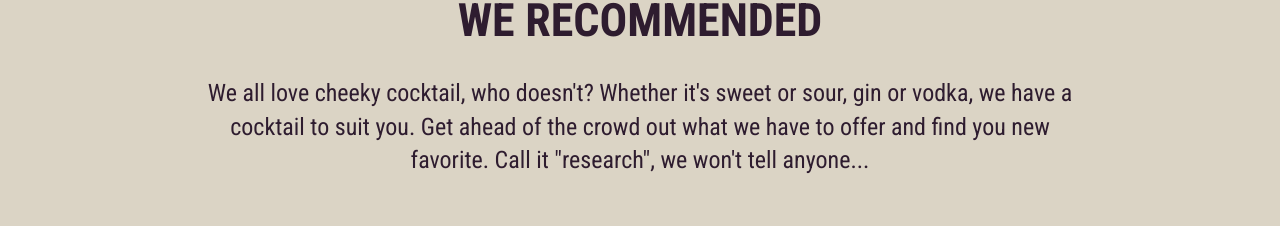
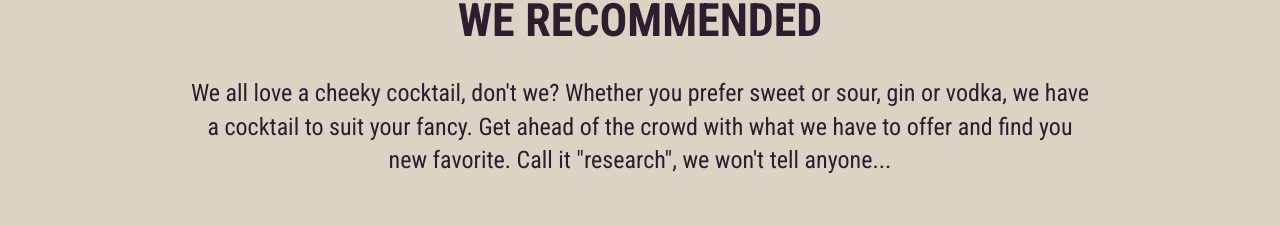
Before and after one commit to olgaodc/drink-it, a Next.js app: page / in a window 1280 px wide. Shown: the part 818-1044 px from the top of the page. Built offline with nearby package versions, Linux system fonts and the light colour scheme.

Commit message:
Recommendations text updated

```diff
--- a/src/components/Recommendations/Recommendations.tsx
+++ b/src/components/Recommendations/Recommendations.tsx
@@ -128,7 +128,7 @@ const Recommendations = () => {
               custom={2}
               variants={textAnimation}
             >
-              We all love cheeky cocktail, who doesn't? Whether it's sweet or sour, gin or vodka, we have a cocktail to suit you. Get ahead of the crowd out what we have to offer and find you new favorite. Call it "research", we won't tell anyone...
+              We all love a cheeky cocktail, don't we? Whether you prefer sweet or sour, gin or vodka, we have a cocktail to suit your fancy. Get ahead of the crowd with what we have to offer and find you new favorite. Call it "research", we won't tell anyone...
             </motion.article>
           </motion.div>
         </div>
```
